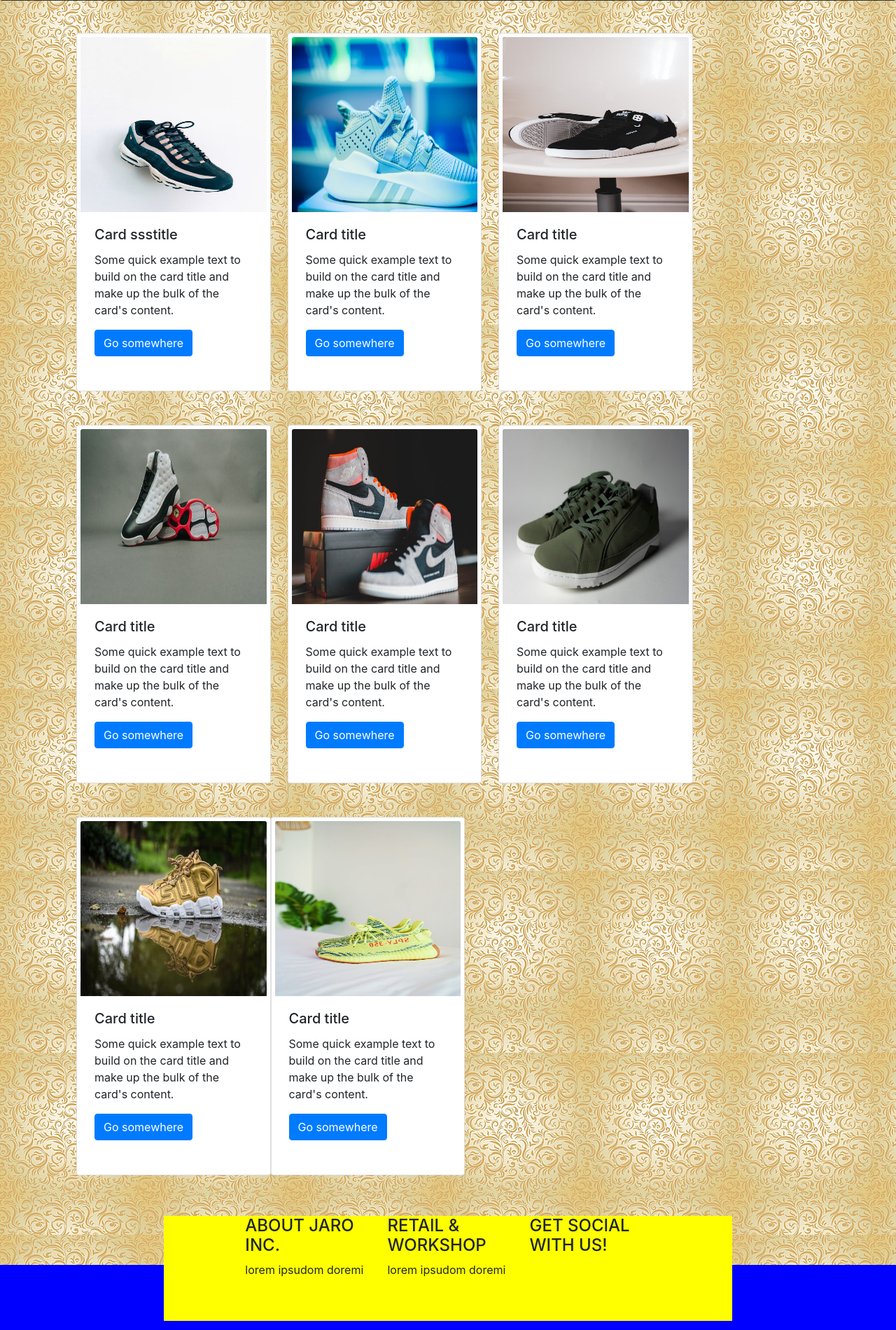
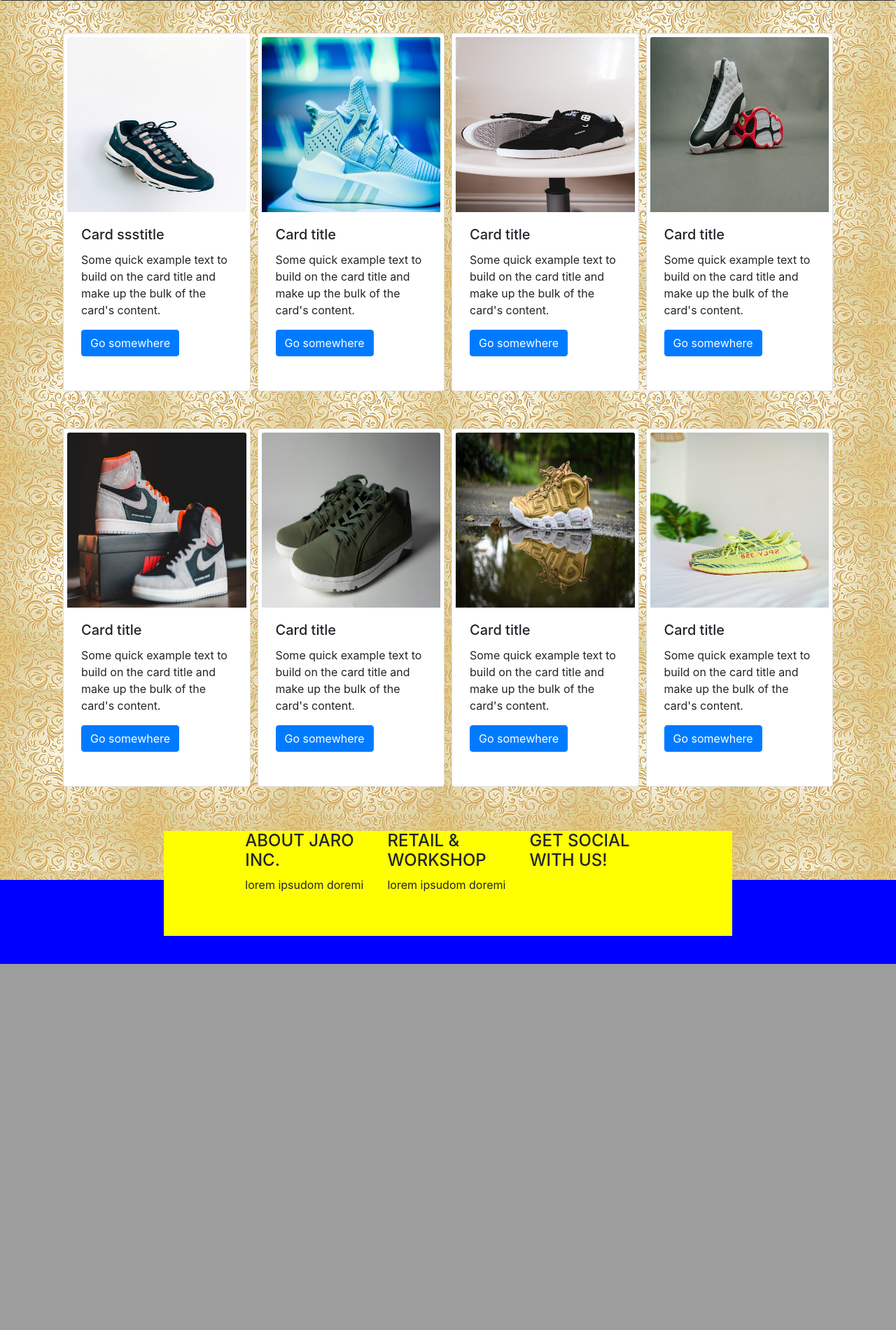
Before and after one commit to royarana/project-ecommerce, a PHP site: page /public/index.php in a window 1280 px wide. Shown: the part 1876-3776 px from the top of the page at 70% size. After the commit the page ends 3253 px from the top, so only its background shows below. Run offline with PHP 8.4, Linux system fonts and the light colour scheme.

Commit message:
fix width and margins on items

```diff
--- a/public/index.php
+++ b/public/index.php
@@ -62,8 +62,8 @@
 
 <!-- CARD -->
 
-<div class="container d-flex flex-row flex-wrap mb-5">
-	<div class="card w-25 mt-5 carding ml-4">
+<div class="container d-flex flex-wrap justify-content-between mb-5">
+	<div class="card mt-5 carding">
 		<img src="images/shoe18.jpg" class="card-img-top" alt="...">
 		<div class="card-body">
 			<h5 class="card-title">Card ssstitle</h5>
@@ -72,7 +72,7 @@
 		</div>
 	</div>
 
-	<div class="card w-25 mt-5 carding ml-4">
+	<div class="card mt-5 carding">
 		<img src="images/shoe19.jpg" class="card-img-top" alt="...">
 		<div class="card-body">
 			<h5 class="card-title">Card title</h5>
@@ -82,7 +82,7 @@
 	</div>
 
 
-	<div class="card w-25 mt-5 carding ml-4">
+	<div class="card mt-5 carding">
 		<img src="images/shoe20.jpg" class="card-img-top" alt="...">
 		<div class="card-body">
 			<h5 class="card-title">Card title</h5>
@@ -92,7 +92,7 @@
 	</div>
 
 
-	<div class="card w-25 mt-5 carding ml-4">
+	<div class="card mt-5 carding">
 		<img src="images/shoe21.jpg" class="card-img-top" alt="...">
 		<div class="card-body">
 			<h5 class="card-title">Card title</h5>
@@ -101,7 +101,7 @@
 		</div>
 	</div>
 
-	<div class="card w-25 mt-5 carding ml-4">
+	<div class="card mt-5 carding">
 		<img src="images/shoe22.jpg" class="card-img-top" alt="...">
 		<div class="card-body">
 			<h5 class="card-title">Card title</h5>
@@ -110,7 +110,7 @@
 		</div>
 	</div>
 
-	<div class="card w-25 mt-5 carding ml-4">
+	<div class="card mt-5 carding">
 		<img src="images/shoe23.jpg" class="card-img-top" alt="...">
 		<div class="card-body">
 			<h5 class="card-title">Card title</h5>
@@ -119,7 +119,7 @@
 		</div>
 	</div>
 
-	<div class="card w-25 mt-5 carding ml-4">
+	<div class="card mt-5 carding">
 		<img src="images/shoe24.jpg" class="card-img-top" alt="...">
 		<div class="card-body">
 			<h5 class="card-title">Card title</h5>
@@ -128,7 +128,7 @@
 		</div>
 	</div>
 
-	<div class="card w-25 mt-5 carding ">
+	<div class="card mt-5 carding ">
 		<img src="images/shoe25.jpg" class="card-img-top" alt="..." >
 		<div class="card-body">
 			<h5 class="card-title">Card title</h5>
--- a/public/style-homepage.css
+++ b/public/style-homepage.css
@@ -57,3 +57,8 @@ footer .container3 {
 .carousel-button {
 	background-color: blue;
 }
+
+.container .carding {
+  flex: 1 0 21%; /* explanation below */
+  margin: 5px;
+}
```
Also changed, not shown: public/products.php (added, +106 -0 lines).
